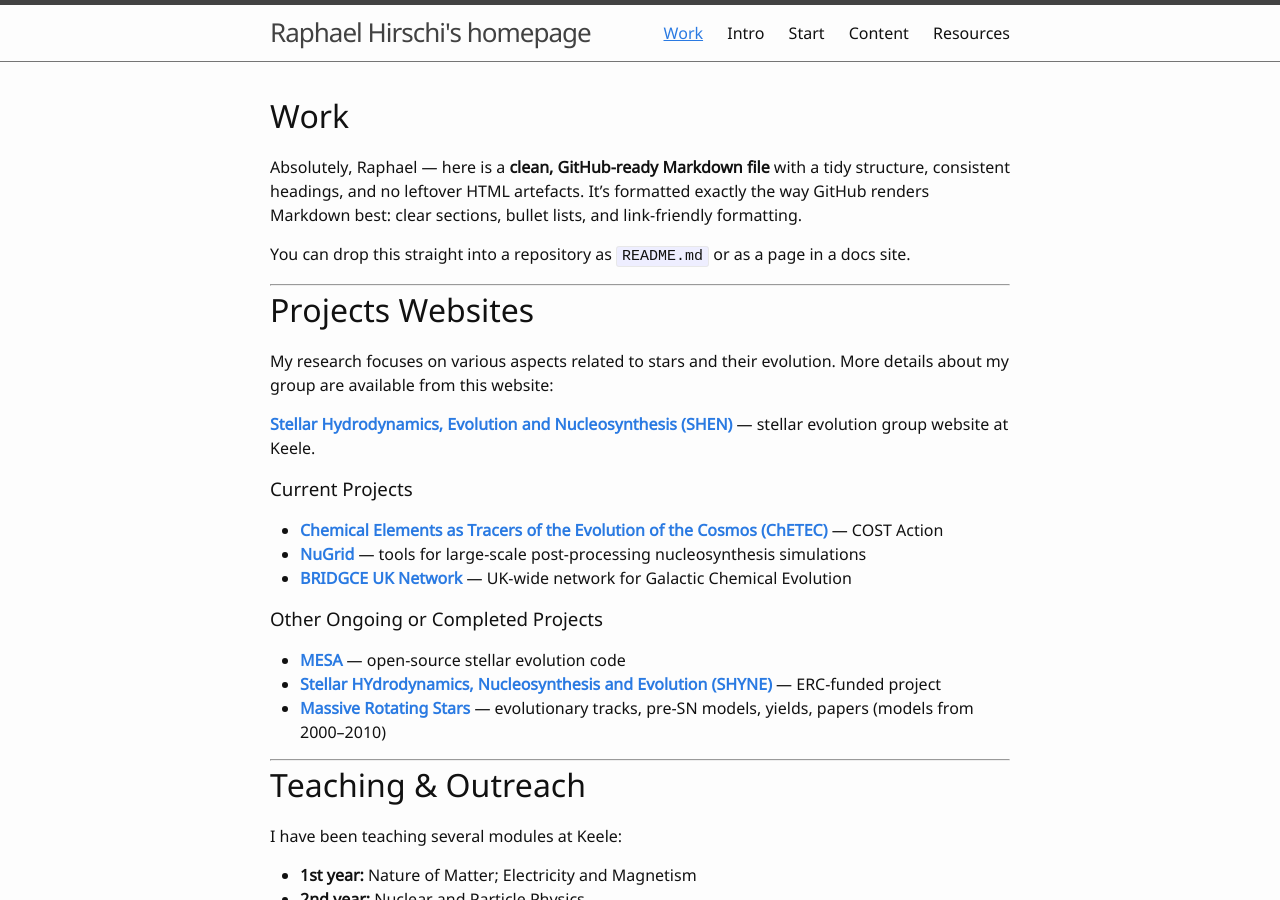
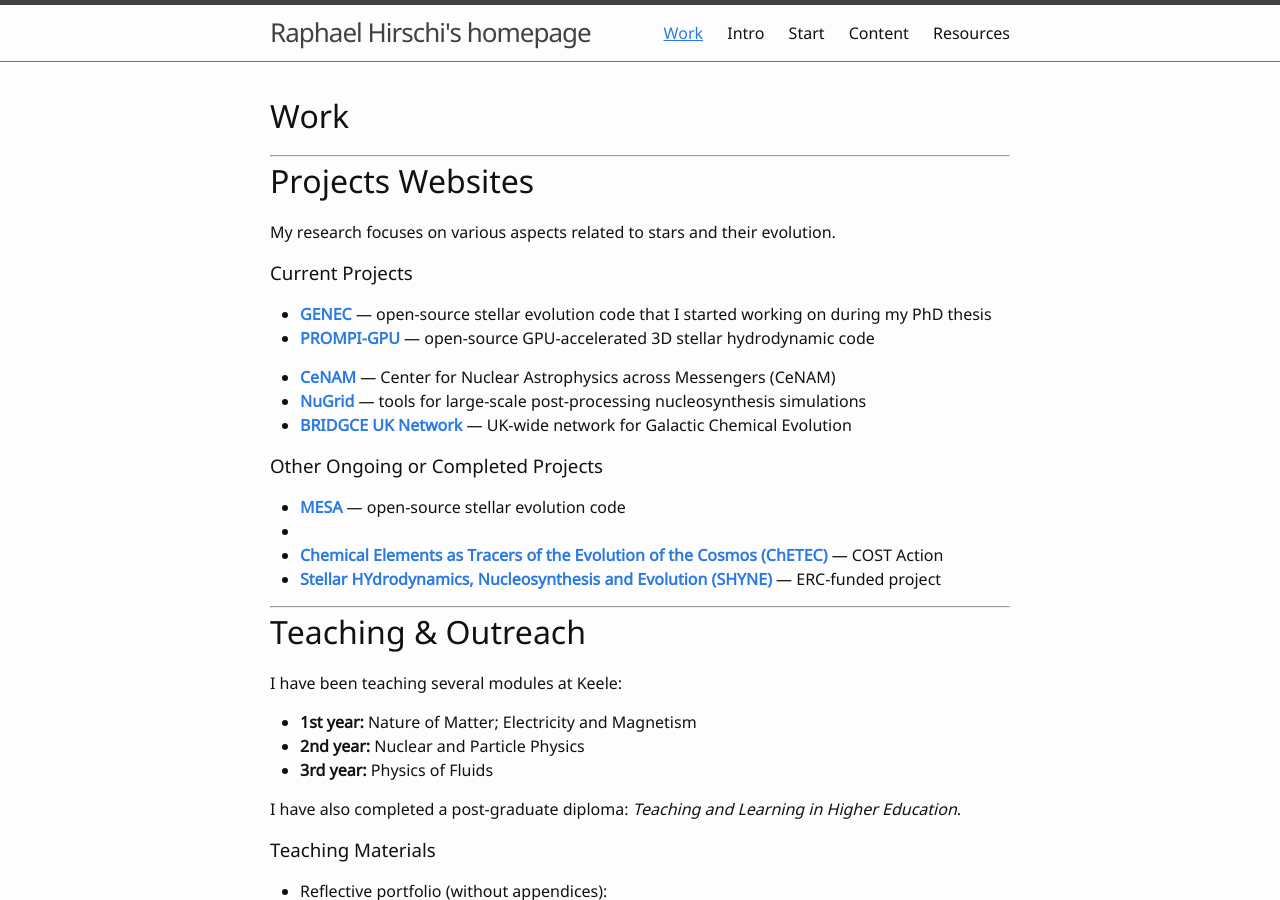
Before and after one commit to raphael-hirschi/raphael-hirschi.github.io, a Jekyll site: the page built from 0-work.md, in a window 1280 px wide and 900 px high. Built offline with Jekyll 4.4.1, drawn with Linux system fonts in a browser that asks for light colours; some of the changed text lies outside the part shown.

Commit message:
Refactor 0-work.md for clarity and organization
Updated Markdown file with improved structure and links.

```diff
--- a/0-work.md
+++ b/0-work.md
@@ -4,29 +4,30 @@ nav: true
 ---
 
 # Work
-Absolutely, Raphael — here is a **clean, GitHub‑ready Markdown file** with a tidy structure, consistent headings, and no leftover HTML artefacts. It’s formatted exactly the way GitHub renders Markdown best: clear sections, bullet lists, and link‑friendly formatting.
 
-You can drop this straight into a repository as `README.md` or as a page in a docs site.
 
 ---
 
 # Projects Websites
 
-My research focuses on various aspects related to stars and their evolution. More details about my group are available from this website:
-
-**[Stellar Hydrodynamics, Evolution and Nucleosynthesis (SHEN)](http://www.astro.keele.ac.uk/shen)** — stellar evolution group website at Keele.
+My research focuses on various aspects related to stars and their evolution.
 
 ### Current Projects
+- **[GENEC](https://github.com/GESEG/GENEC)** — open‑source stellar evolution code that I started working on during my PhD thesis
+- **[PROMPI-GPU](https://gitlab.com/prompi/prompi)** — open‑source GPU-accelerated 3D stellar hydrodynamic code
 
-- **[Chemical Elements as Tracers of the Evolution of the Cosmos (ChETEC)](http://www.cost.eu/COST_Actions/ca/CA16117)** — COST Action
-- **[NuGrid](http://forum.astro.keele.ac.uk:8080/nugrid)** — tools for large‑scale post‑processing nucleosynthesis simulations
+- **[CeNAM]((https://www.cenamweb.org/))** — Center for Nuclear Astrophysics across Messengers (CeNAM)
+- **[NuGrid](https://nugrid.github.io/)** — tools for large‑scale post‑processing nucleosynthesis simulations
 - **[BRIDGCE UK Network](http://www.bridgce.ac.uk)** — UK‑wide network for Galactic Chemical Evolution
+
 
 ### Other Ongoing or Completed Projects
 
 - **[MESA](http://mesa.sourceforge.net/)** — open‑source stellar evolution code
+-
+- **[Chemical Elements as Tracers of the Evolution of the Cosmos (ChETEC)](http://www.cost.eu/COST_Actions/ca/CA16117)** — COST Action
 - **[Stellar HYdrodynamics, Nucleosynthesis and Evolution (SHYNE)](http://www.astro.keele.ac.uk/shyne)** — ERC‑funded project
-- **[Massive Rotating Stars](http://forum.astro.keele.ac.uk:8080/mrs/gevol)** — evolutionary tracks, pre‑SN models, yields, papers (models from 2000–2010)
+
 
 ---
 
@@ -94,11 +95,3 @@ Movies showing the evolution of stellar structure and chemical abundances can be
 - *["Massive Rotating Stars: the Road to Supernova Explosion"](https://archive-ouverte.unige.ch/authors/view/30029)*
 
 ---
-
-If you want, I can also produce:
-
-- a **more modern GitHub‑style layout** (cards, badges, icons)
-- a **multi‑page docs structure** (e.g., `/projects`, `/teaching`, `/publications`)
-- a **Hugo / Jekyll / MkDocs**‑ready version for a static website
-
-Just tell me the style you want and I’ll shape it accordingly.
```
